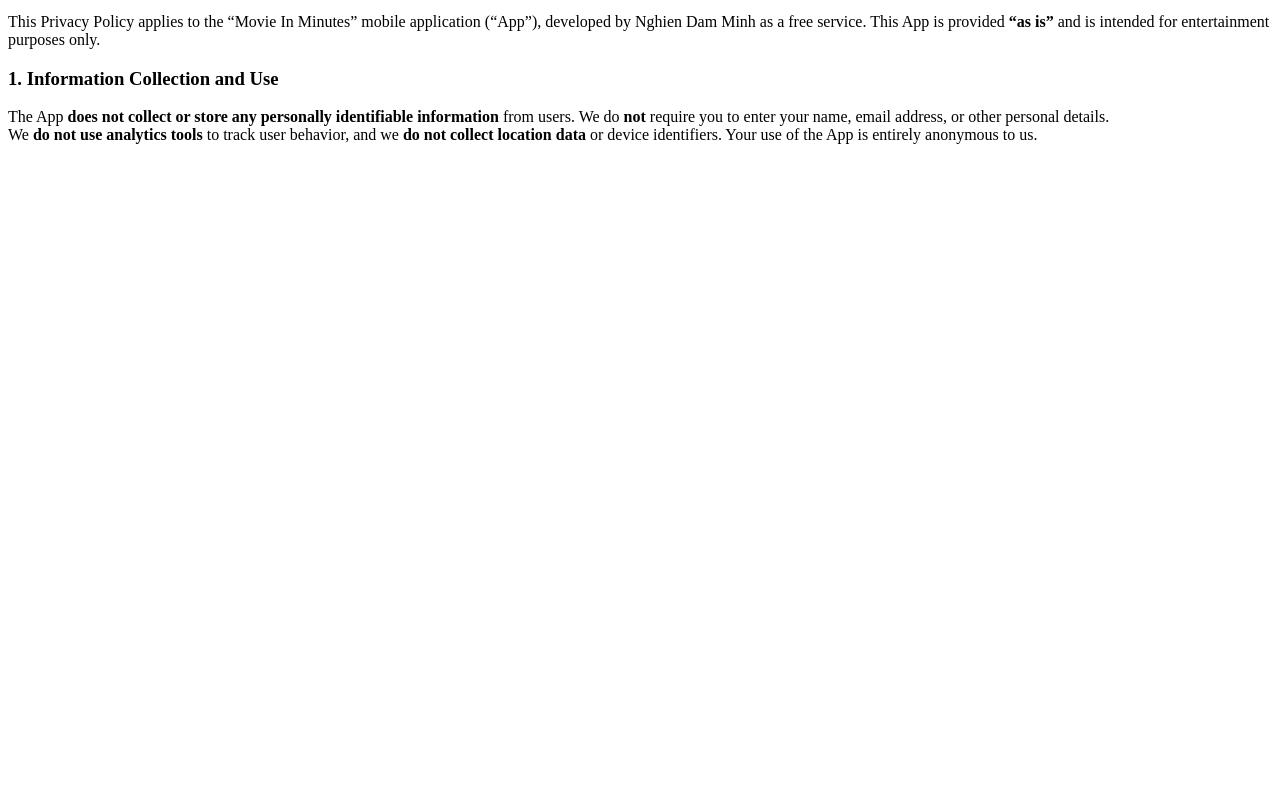
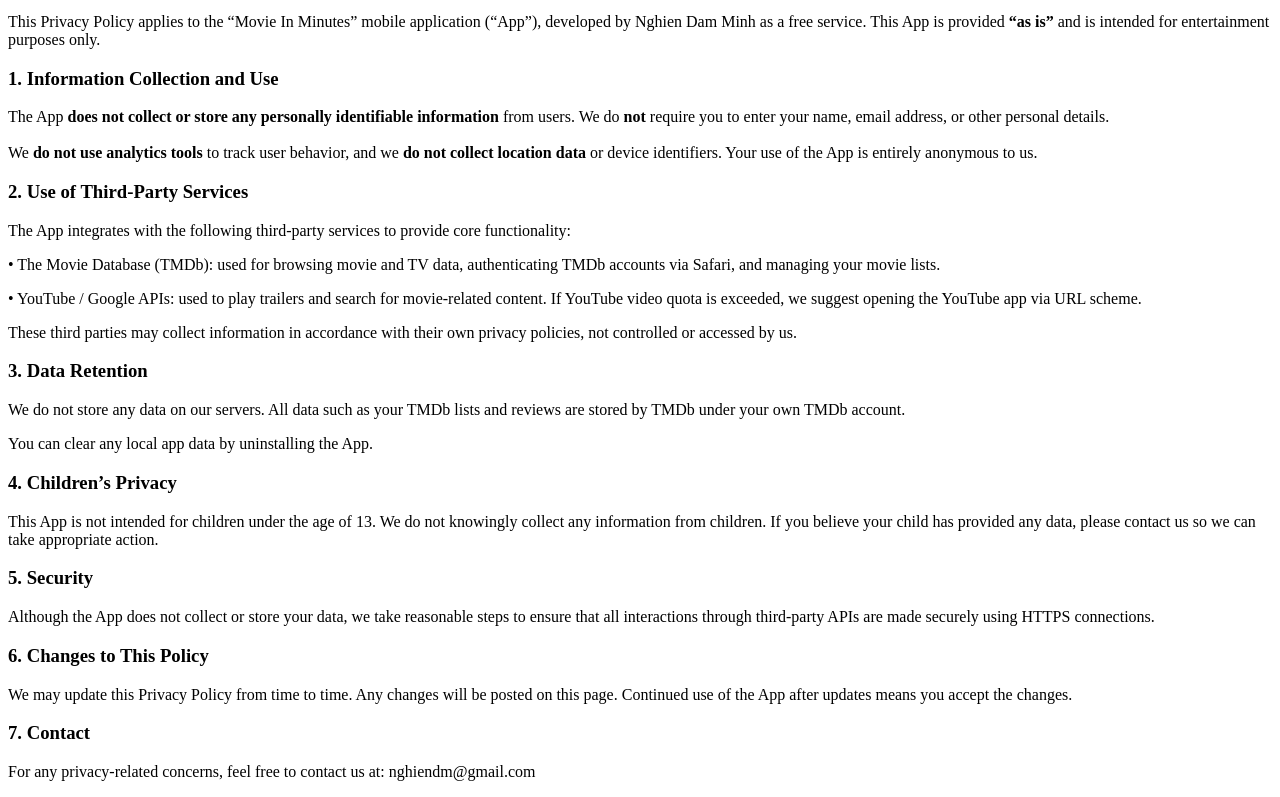
Before and after one commit to nghiendam2601/movie-in-minutes-policy, a plain HTML site: page index.html in a window 1280 px wide. Shown: the part 137-934 px from the top of the page. Before the commit the page ends 800 px from the top, so only its background shows below. Drawn offline with Linux system fonts and the light colour scheme.

Commit message:
Update index.html

```diff
--- a/index.html
+++ b/index.html
@@ -10,6 +10,22 @@
   <p>This Privacy Policy applies to the “Movie In Minutes” mobile application (“App”), developed by Nghien Dam Minh as a free service. This App is provided <Strong>“as is”</Strong> and is intended for entertainment purposes only.
 </p>
   <h3>1. Information Collection and Use</h3>
-  <p>The App <Strong>does not collect or store any personally identifiable information</Strong> from users. We do <Strong>not</Strong> require you to enter your name, email address, or other personal details.<br>We <Strong>do not use analytics tools</Strong> to track user behavior, and we <Strong>do not collect location data</Strong> or device identifiers. Your use of the App is entirely anonymous to us.</p>
+  <p>The App <Strong>does not collect or store any personally identifiable information</Strong> from users. We do <Strong>not</Strong> require you to enter your name, email address, or other personal details.<br><br>We <Strong>do not use analytics tools</Strong> to track user behavior, and we <Strong>do not collect location data</Strong> or device identifiers. Your use of the App is entirely anonymous to us.</p>
+  <h3>2. Use of Third-Party Services</h3>
+  <p>The App integrates with the following third-party services to provide core functionality:</p>
+  <p>	•	The Movie Database (TMDb): used for browsing movie and TV data, authenticating TMDb accounts via Safari, and managing your movie lists.</p>
+  <p>	•	YouTube / Google APIs: used to play trailers and search for movie-related content. If YouTube video quota is exceeded, we suggest opening the YouTube app via URL scheme.</p>
+  <p>These third parties may collect information in accordance with their own privacy policies, not controlled or accessed by us.</p>
+  <h3>3. Data Retention</h3>
+  <p>We do not store any data on our servers. All data such as your TMDb lists and reviews are stored by TMDb under your own TMDb account.</p>
+  <p>You can clear any local app data by uninstalling the App.</p>
+  <h3>4. Children’s Privacy</h3>
+  <p>This App is not intended for children under the age of 13. We do not knowingly collect any information from children. If you believe your child has provided any data, please contact us so we can take appropriate action.</p>
+  <h3>5. Security</h3>
+  <p>Although the App does not collect or store your data, we take reasonable steps to ensure that all interactions through third-party APIs are made securely using HTTPS connections.</p>
+  <h3>6. Changes to This Policy</h3>
+  <p>We may update this Privacy Policy from time to time. Any changes will be posted on this page. Continued use of the App after updates means you accept the changes.</p>
+  <h3>7. Contact</h3>
+  <p>For any privacy-related concerns, feel free to contact us at: nghiendm@gmail.com</p>
 </body>
 </html>
```
